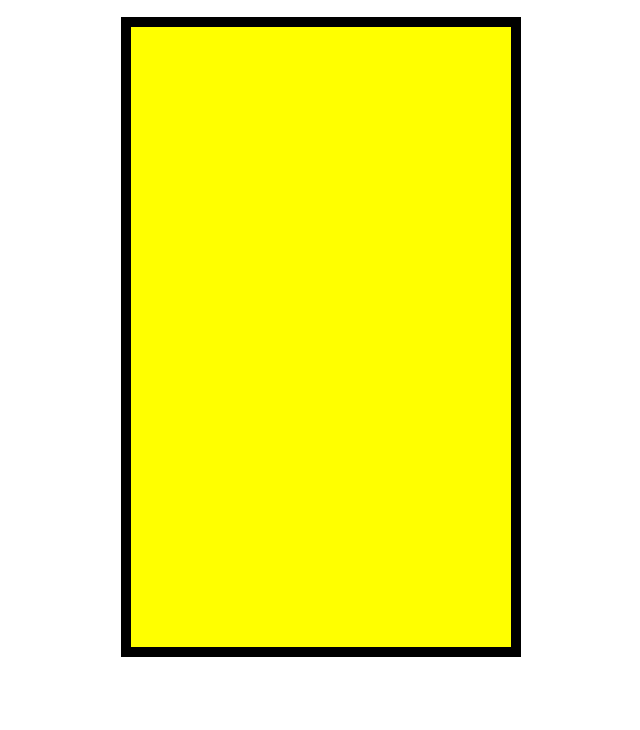
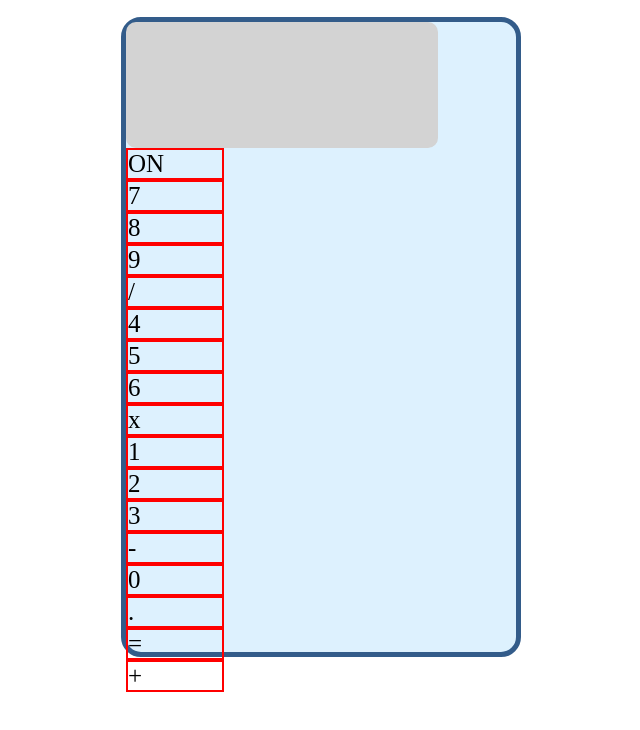
Before and after one commit to chrisbigland/calculator, a plain HTML site: page index.html in a window 1280 px wide. Shown: the part 52-782 px from the top of the page, without its empty margins (319-959 px from the left). Drawn offline with Linux system fonts and the light colour scheme.

Commit message:
basic button and screen shapes created

```diff
--- a/index.html
+++ b/index.html
@@ -12,6 +12,28 @@
     <h1 id="heading">Chris's Calculator</h1>
     <div id="calc-container">
         <div id="calculator">
+            <!-- <div id="screen-container"> -->
+                <div id="screen"></div>
+            <!-- </div> -->
+            <div id="keys">
+                <div class="button">ON</div>
+                <div class="button">7</div>
+                <div class="button">8</div>
+                <div class="button">9</div>
+                <div class="button">/</div>
+                <div class="button">4</div>
+                <div class="button">5</div>
+                <div class="button">6</div>
+                <div class="button">x</div>
+                <div class="button">1</div>
+                <div class="button">2</div>
+                <div class="button">3</div>
+                <div class="button">-</div>
+                <div class="button">0</div>
+                <div class="button">.</div>
+                <div class="button">=</div>
+                <div class="button">+</div>
+            </div>
         </div>
     </div>
 </body>
--- a/script.js
+++ b/script.js
@@ -0,0 +1,2 @@
+//JS ideas
+// on button - states on when pressed
--- a/styles.css
+++ b/styles.css
@@ -16,12 +16,33 @@
 
     height: 80vh;
     width: 50vh;
-    border: 10px solid black;
+    border: 5px solid #335C8A;
+    border-radius: 20px;
     margin: 20px;
-    background-color: yellow;
+    background-color: #DDF1FE;
 }
 
 #calc-container {
     display: flex;
     justify-content: center;
 }
+
+.button {
+    height: 11.5%;
+    width: 25%;
+    border: solid red 2px;
+    font-size: 25px;
+    color: black;
+}
+
+#screen {
+    background-color: lightgray;
+    height: 20%;
+    width: 80%;
+    border-radius: 10px;
+}
+
+#screen-container {
+    display: flex;
+    justify-content: center;
+}
```
